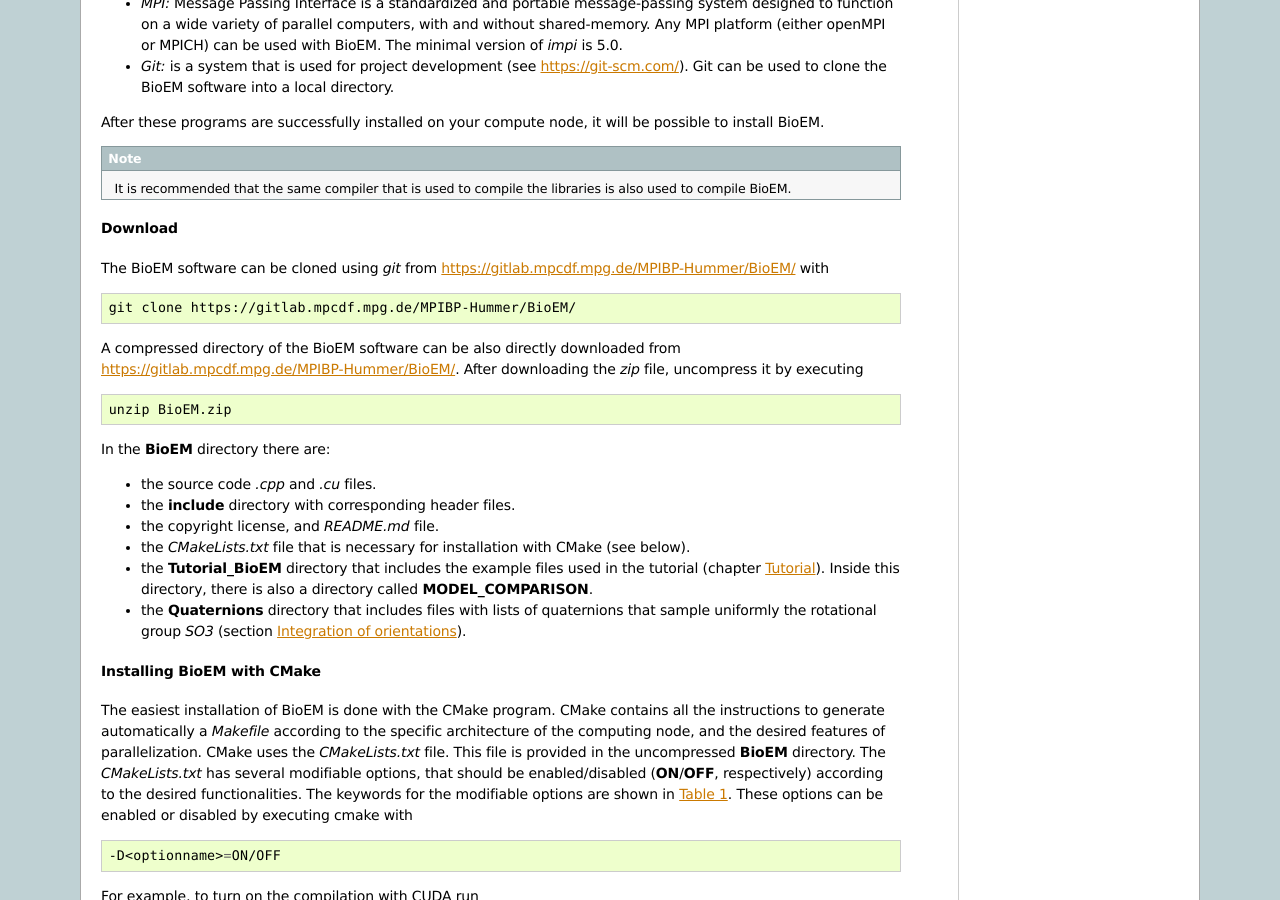
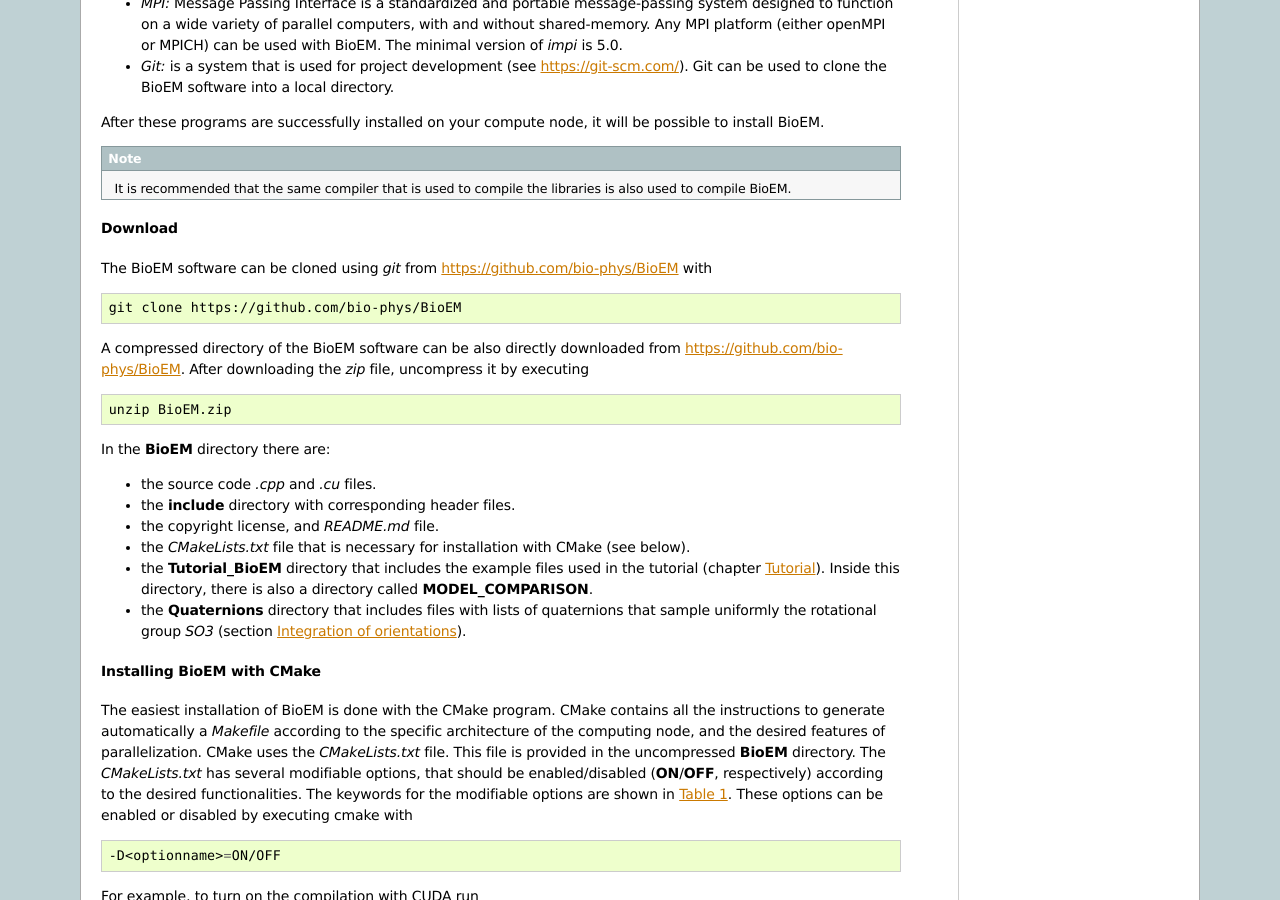
Before and after one commit to bio-phys/BioEM, a Sphinx documentation site: the page built from doc/index.rst, in a window 1280 px wide and 900 px high, scrolled down 2828 px. Built offline with Sphinx 7.4.7, drawn with Linux system fonts in a browser that asks for light colours; formulas are drawn with MathJax 3; cross-references to code outside the pages are shown as plain code; some of the changed lines change nothing that is shown.

Commit message:
doc: fixing link to new Github repo

```diff
--- a/doc/index.rst
+++ b/doc/index.rst
@@ -239,14 +239,14 @@
 ~~~~~~~~
 
 The BioEM software can be cloned using *git* from
-https://gitlab.mpcdf.mpg.de/MPIBP-Hummer/BioEM/ with
+https://github.com/bio-phys/BioEM with
 
 .. code-block:: bash
 
-   git clone https://gitlab.mpcdf.mpg.de/MPIBP-Hummer/BioEM/
+   git clone https://github.com/bio-phys/BioEM
 
 A compressed directory of the BioEM software can be also directly
-downloaded from https://gitlab.mpcdf.mpg.de/MPIBP-Hummer/BioEM/. After
+downloaded from https://github.com/bio-phys/BioEM. After
 downloading the *zip* file, uncompress it by executing
 
 .. code-block:: bash
```
